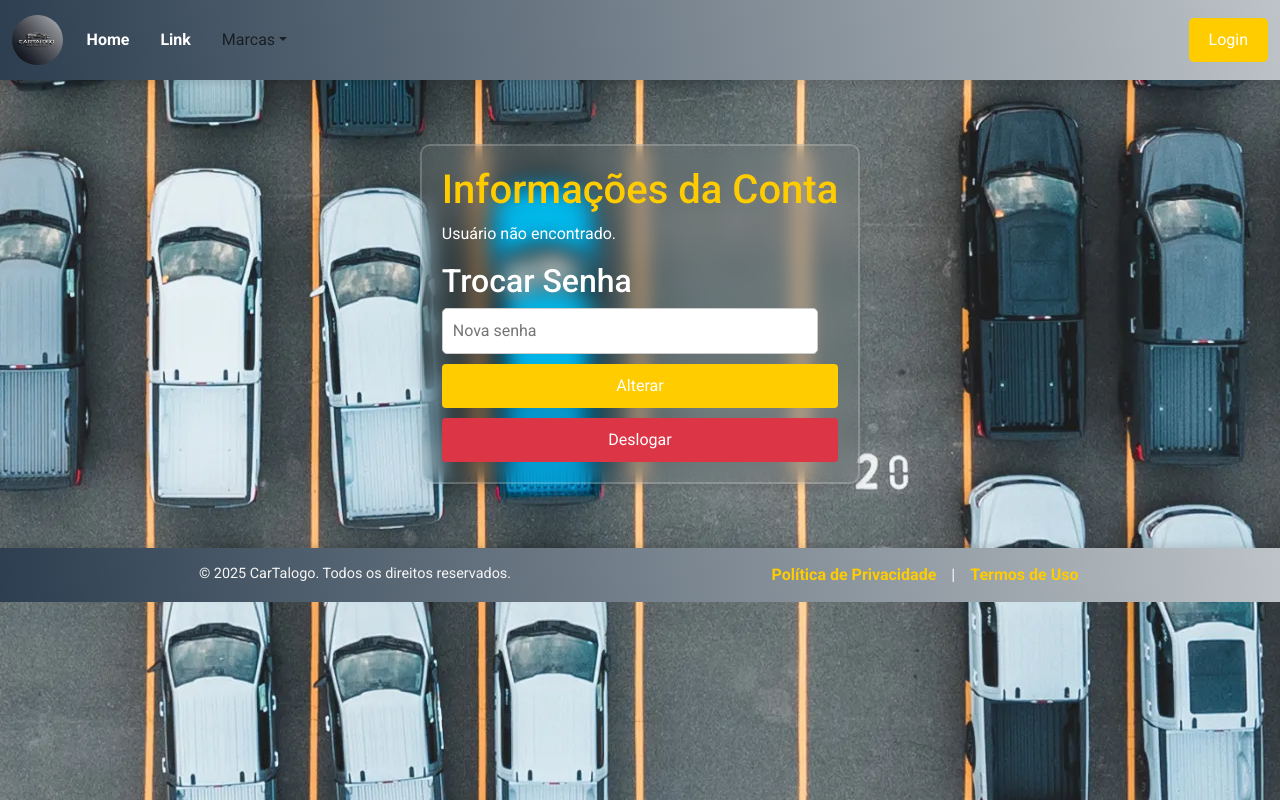
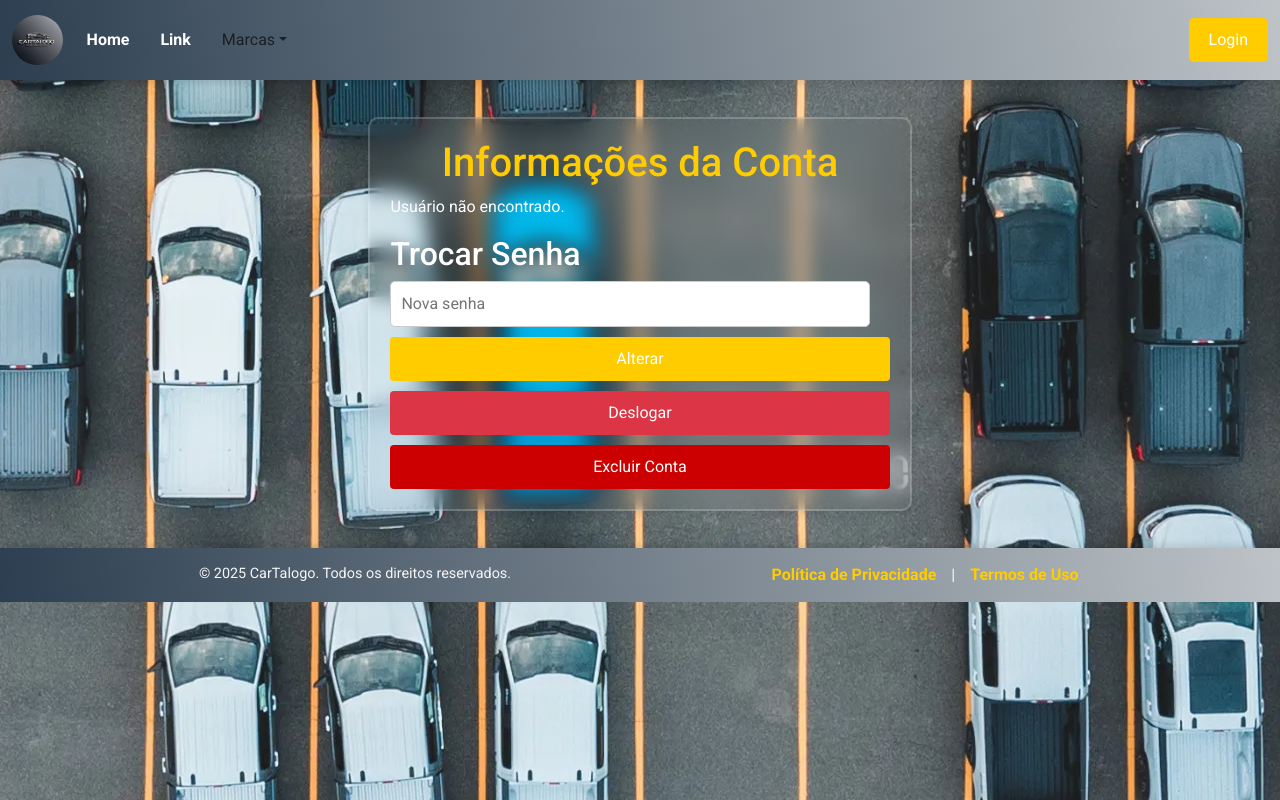
Before and after one commit to caiomartinni/Tech-Academy-5, a React (Vite) app in the folder frontend/: page /conta in a window 1280 px wide. Built offline with nearby package versions, Linux system fonts and the light colour scheme.

Commit message:
Delete de usuario

```diff
--- a/frontend/src/pages/public/Conta.css
+++ b/frontend/src/pages/public/Conta.css
@@ -57,3 +57,17 @@ main {
   justify-content: center;
   align-items: center;
 }
+
+.delete-account-button {
+  background-color: #cc0000;
+  color: white;
+  border: none;
+  padding: 10px;
+  margin-top: 10px;
+  cursor: pointer;
+  border-radius: 4px;
+}
+
+.delete-account-button:hover {
+  background-color: #a30000;
+}
--- a/frontend/src/pages/public/Conta.tsx
+++ b/frontend/src/pages/public/Conta.tsx
@@ -42,8 +42,6 @@ const AccountPage = () => {
     }
   };
 
- // ======================================================================================
-
   const handleChangePassword = async () => {
     if (!password) {
       alert("Por favor, insira uma nova senha.");
@@ -57,9 +55,8 @@ const AccountPage = () => {
         return;
       }
 
-      // Realiza o PUT para atualizar a senha
       await api.put(`/users/${userId}`, {
-        password, // Envia a nova senha no corpo da requisição
+        password,
       });
 
       alert("Senha trocada com sucesso!");
@@ -68,6 +65,32 @@ const AccountPage = () => {
       alert(
         axios.isAxiosError(error)
           ? error?.response?.data || "Erro ao atualizar a senha."
+          : "Erro desconhecido."
+      );
+    }
+  };
+
+  const handleDeleteAccount = async () => {
+    const confirmDelete = window.confirm(
+      "Tem certeza que deseja excluir sua conta? Essa ação não poderá ser desfeita."
+    );
+
+    if (!confirmDelete) return;
+
+    try {
+      const userId = localStorage.getItem("userId");
+      if (!userId) {
+        alert("Usuário não encontrado.");
+        return;
+      }
+
+      await api.delete(`/users/${userId}`);
+      alert("Conta excluída com sucesso!");
+      logout();
+    } catch (error) {
+      alert(
+        axios.isAxiosError(error)
+          ? error?.response?.data || "Erro ao excluir a conta."
           : "Erro desconhecido."
       );
     }
@@ -83,8 +106,6 @@ const AccountPage = () => {
       </div>
     );
   }
-
-  // ======================================================================================
 
   return (
     <main>
@@ -124,6 +145,9 @@ const AccountPage = () => {
           <button className="logout-button" onClick={logout}>
             Deslogar
           </button>
+          <button className="delete-account-button" onClick={handleDeleteAccount}>
+            Excluir Conta
+          </button>
         </div>
       </div>
     </main>
--- a/frontend/src/pages/public/Login.tsx
+++ b/frontend/src/pages/public/Login.tsx
@@ -66,7 +66,7 @@ function Login() {
           <h1>Login</h1>
 
           <div className="input-box">
-            <input type="text" placeholder="Usuário" {...register("usuario")} />
+            <input type="text" placeholder="E-mail" {...register("usuario")} />
             <FaUser className="icon" />
             {errors.usuario && (
               <p className="error">{errors.usuario.message}</p>
```
